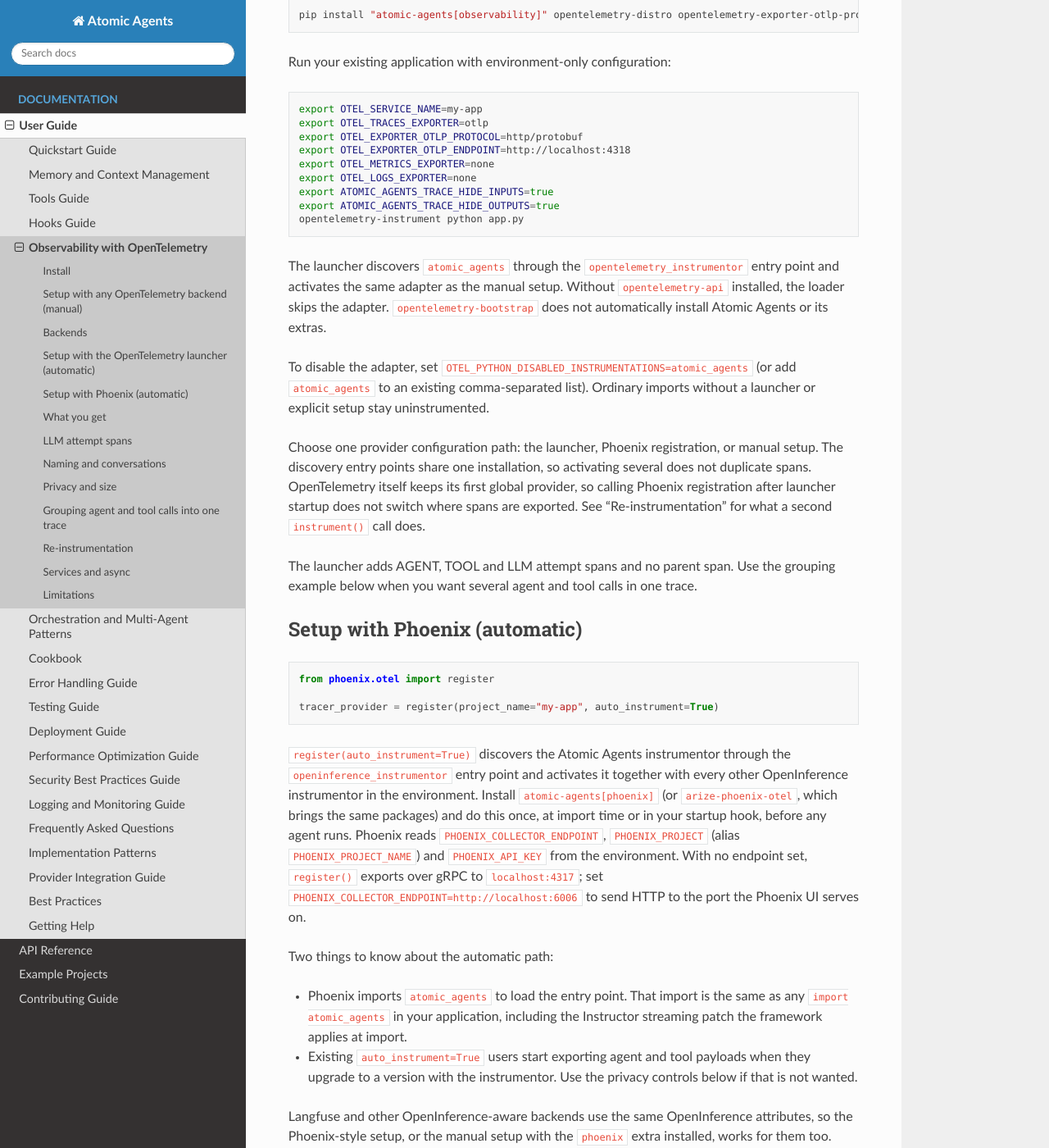
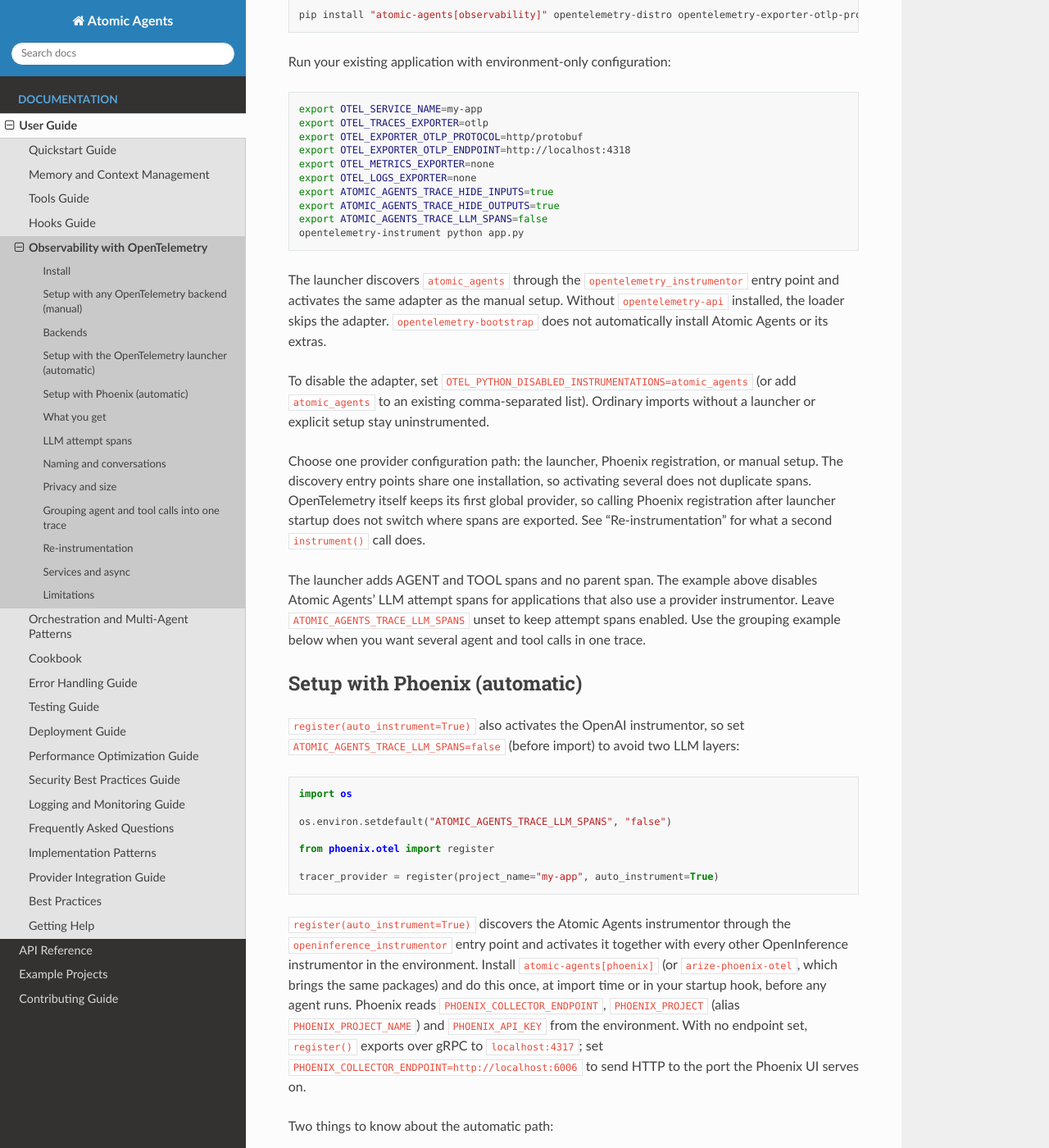
Before and after one commit to setoyoki0221-gif/atomic-agents, a Sphinx documentation site: the page built from docs/guides/observability.md, in a window 1280 px wide and 1400 px high, scrolled down 3340 px. Shown: the whole window at 82% size. Built offline with Sphinx 7.4.7 and the Read the Docs theme 3.1.0, drawn with Linux system fonts in a browser that asks for light colours; some of the changed text lies outside the part shown.

Commit message:
Allow automatic tracing to disable LLM attempt spans from environment
Add ATOMIC_AGENTS_TRACE_LLM_SPANS and use it in the Phoenix example instead of replacing the instrumentor configuration. Cover false, mixed-case false, zero and enabled defaults.

Co-Authored-By: Claude Code <noreply@anthropic.com>

````diff
--- a/docs/guides/observability.md
+++ b/docs/guides/observability.md
@@ -159,6 +159,7 @@ export OTEL_METRICS_EXPORTER=none
 export OTEL_LOGS_EXPORTER=none
 export ATOMIC_AGENTS_TRACE_HIDE_INPUTS=true
 export ATOMIC_AGENTS_TRACE_HIDE_OUTPUTS=true
+export ATOMIC_AGENTS_TRACE_LLM_SPANS=false
 opentelemetry-instrument python app.py
 ```
 
@@ -174,12 +175,20 @@ share one installation, so activating several does not duplicate spans. OpenTele
 provider, so calling Phoenix registration after launcher startup does not switch where spans are exported. See
 "Re-instrumentation" for what a second `instrument()` call does.
 
-The launcher adds AGENT, TOOL and LLM attempt spans and no parent span. Use the grouping example below when you want
-several agent and tool calls in one trace.
+The launcher adds AGENT and TOOL spans and no parent span. The example above disables Atomic Agents' LLM attempt
+spans for applications that also use a provider instrumentor. Leave `ATOMIC_AGENTS_TRACE_LLM_SPANS` unset to keep
+attempt spans enabled. Use the grouping example below when you want several agent and tool calls in one trace.
 
 ## Setup with Phoenix (automatic)
 
+`register(auto_instrument=True)` also activates the OpenAI instrumentor, so set
+`ATOMIC_AGENTS_TRACE_LLM_SPANS=false` (before import) to avoid two LLM layers:
+
 ```python
+import os
+
+os.environ.setdefault("ATOMIC_AGENTS_TRACE_LLM_SPANS", "false")
+
 from phoenix.otel import register
 
 tracer_provider = register(project_name="my-app", auto_instrument=True)
@@ -349,7 +358,9 @@ TracingConfig(hide_inputs=True, hide_outputs=True, max_attribute_length=2048)
 
 When no config is passed to `instrument()`, the settings come from the environment. `ATOMIC_AGENTS_TRACE_HIDE_INPUTS`
 and `ATOMIC_AGENTS_TRACE_HIDE_OUTPUTS` are read first, then `OPENINFERENCE_HIDE_INPUTS` and `OPENINFERENCE_HIDE_OUTPUTS`
-as a fallback (`true` or `1`). `ATOMIC_AGENTS_TRACE_MAX_ATTRIBUTE_LENGTH` sets the size cap. If you pass your own
+as a fallback (`true` or `1`). `ATOMIC_AGENTS_TRACE_MAX_ATTRIBUTE_LENGTH` sets the size cap.
+`ATOMIC_AGENTS_TRACE_LLM_SPANS` disables attempt spans for `false` or `0` (case-insensitive); any other value or unset
+keeps them enabled. If you pass your own
 `TracingConfig(...)`, the environment is not read; use `TracingConfig.from_environment()` to start from it. An
 OpenInference `TraceConfig` is also accepted for `config`, for its `hide_inputs` and `hide_outputs` settings.
 
````
Also changed, not shown: 3 other files.
